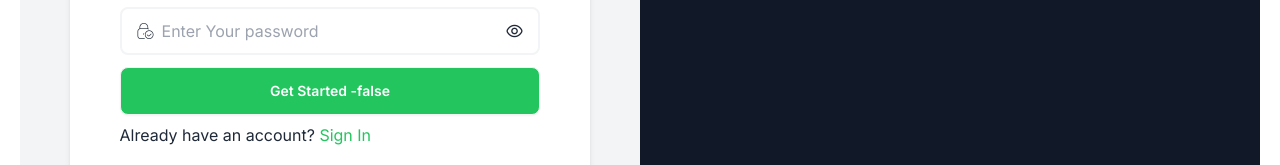
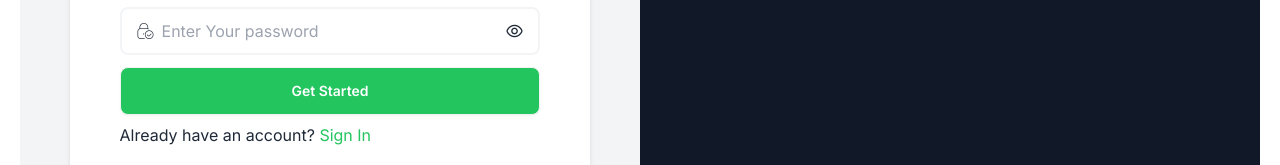
Before and after one commit to Okeke-Divine/portfolia, a Next.js app: page /signup in a window 1280 px wide. Shown: the part 495-660 px from the top of the page. Built offline with nearby package versions, Linux system fonts and the light colour scheme.

Commit message:
Fixed a bug

```diff
--- a/src/components/signup/SignUpForm.jsx
+++ b/src/components/signup/SignUpForm.jsx
@@ -196,8 +196,7 @@ const SignUpForm = () => {
               </>
             ) : (
               "Get Started"
-            )}{" "}
-            -{loading.toString()}
+            )}
           </button>
         </div>
       </form>
```
